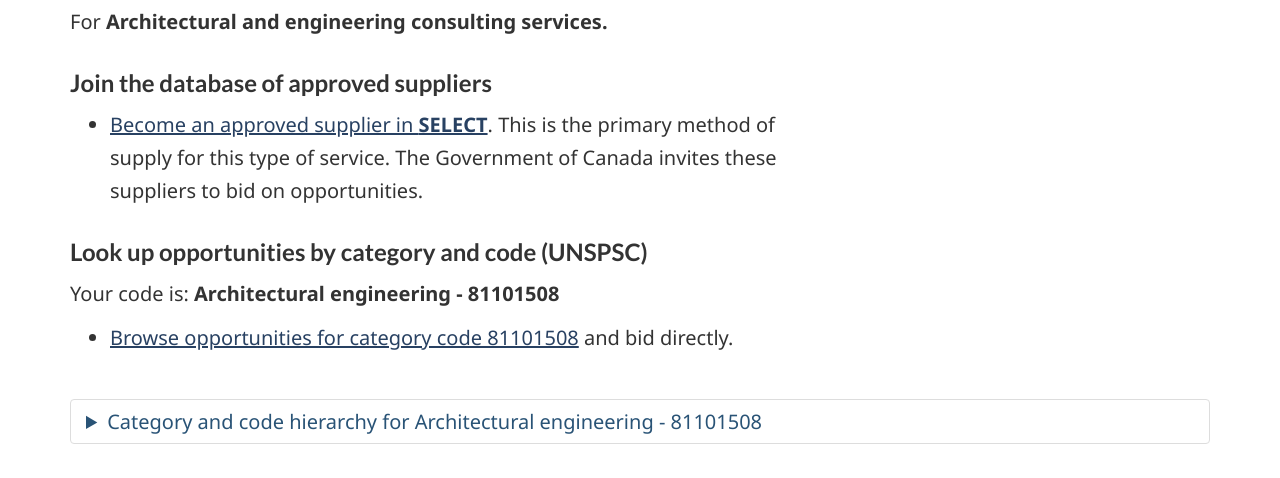
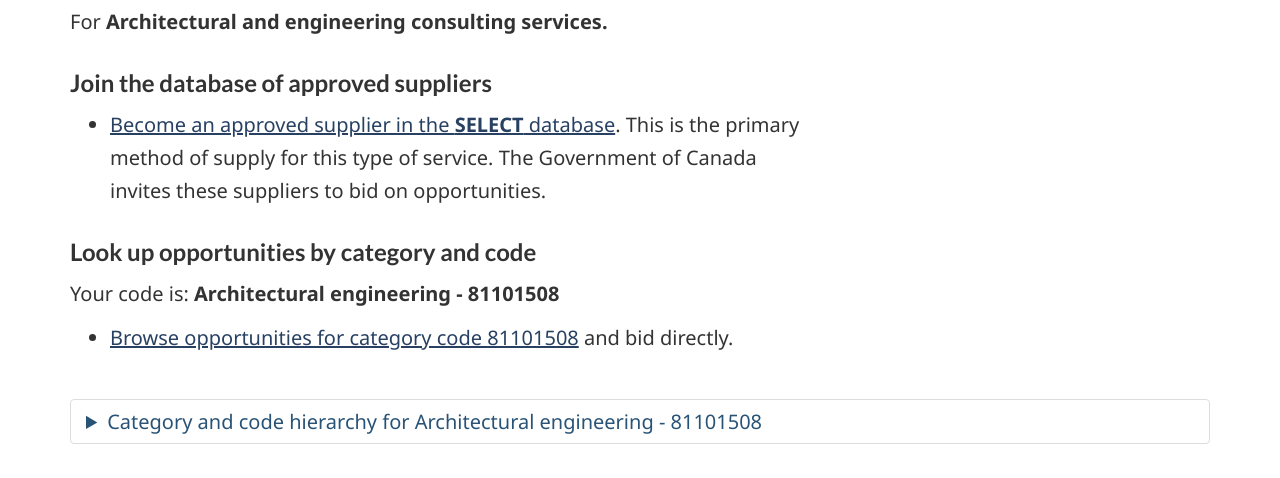
Before and after one commit to gc-proto/buy-and-sell, a plain HTML site: page wizard/answer.html in a window 1280 px wide. Shown: the part 321-799 px from the top of the page. Drawn offline with nearby package versions, Linux system fonts and the light colour scheme; a script that the page names is missing.

Commit message:
Select database

```diff
--- a/wizard/answer.html
+++ b/wizard/answer.html
@@ -205,11 +205,11 @@ padding: 1em 0 1.3em 0;
 
   <h3>Join the database of approved suppliers</h3>
   <ul>
-    <li><a href="http://tbs-proto.openplus.ca/en/business/canadabuys/how-procurement-works/methods-of-supply/select-method-supply" target="_blank">Become an approved supplier&nbsp;in <b>SELECT</b></a>. This&nbsp;is the primary method of supply for this type of service. The Government of Canada invites these suppliers to bid on opportunities.</li>
+    <li><a href="http://tbs-proto.openplus.ca/en/business/canadabuys/how-procurement-works/methods-of-supply/select-method-supply" target="_blank">Become an approved supplier&nbsp;in the <b>SELECT</b> database</a>. This&nbsp;is the primary method of supply for this type of service. The Government of Canada invites these suppliers to bid on opportunities.</li>
 
   </ul>
 
-  <h3>Look up opportunities by category and code (UNSPSC)</h3>
+  <h3>Look up opportunities by category and code</h3>
   <p>Your code is: <b>Architectural engineering - 81101508</b></p>
 
     <ul><li><a href="https://buyandsell.gc.ca/procurement-data/search/site?f%5B0%5D=sm_facet_procurement_data%3Adata_data_tender_notice&amp;f%5B1%5D=ss_publishing_status%3ASDS-SS-005" target="_blank">Browse opportunities&nbsp;for category code 81101508</a> and bid directly.</li></ul>
```
